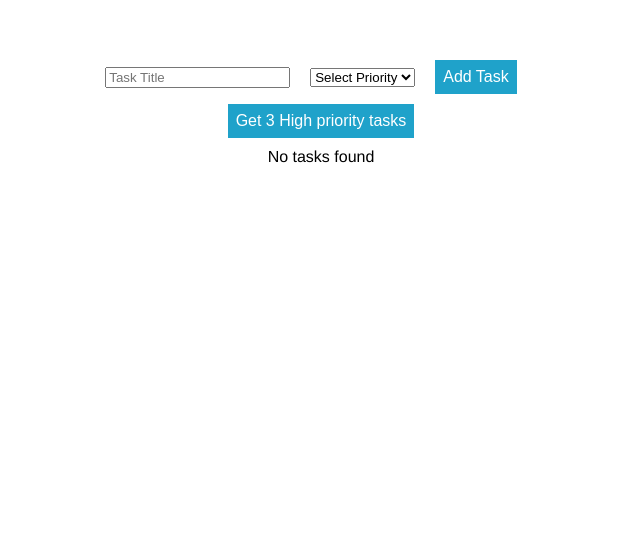
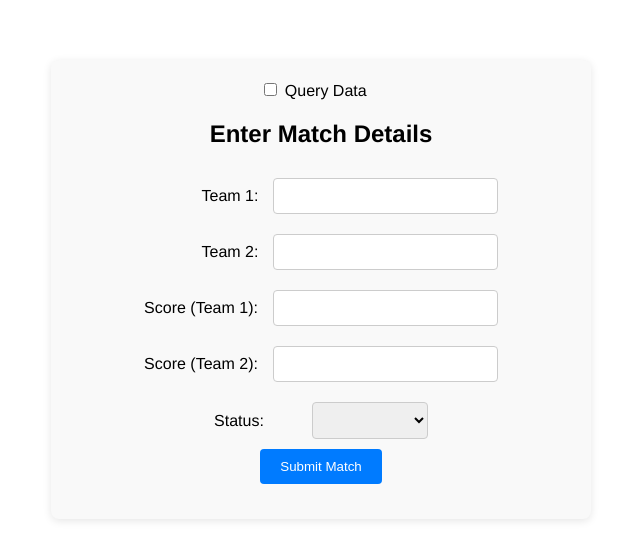
Before and after one commit to Vamsiayiluri/FirebaseLearning, a Vue app: page / in a window 1280 px wide. Shown: the top 560 px of the page, without its empty margins (319-959 px from the left). Built offline with nearby package versions, Linux system fonts and the light colour scheme.

Commit message:
Worked on Realtime Database samples

```diff
--- a/src/App.vue
+++ b/src/App.vue
@@ -1,19 +1,22 @@
 <template>
   <div id="app">
     <!-- <PDFViewer /> -->
-    <compound-queries />
+    <!-- <compound-queries /> -->
+    <real-time-database-sample/>
   </div>
 </template>
 
 <script>
-import CompoundQueries from './components/CompoundQueries.vue';
+// import CompoundQueries from './components/CompoundQueries.vue';
+import RealTimeDatabaseSample from './components/realTimeDatabaseSample.vue';
 // import PDFViewer from './components/PDFViewer.vue';
 
 export default {
   name: 'App',
   components: {
     // PDFViewer,
-    CompoundQueries
+    // CompoundQueries,
+    RealTimeDatabaseSample
   }
 };
 </script>
```
